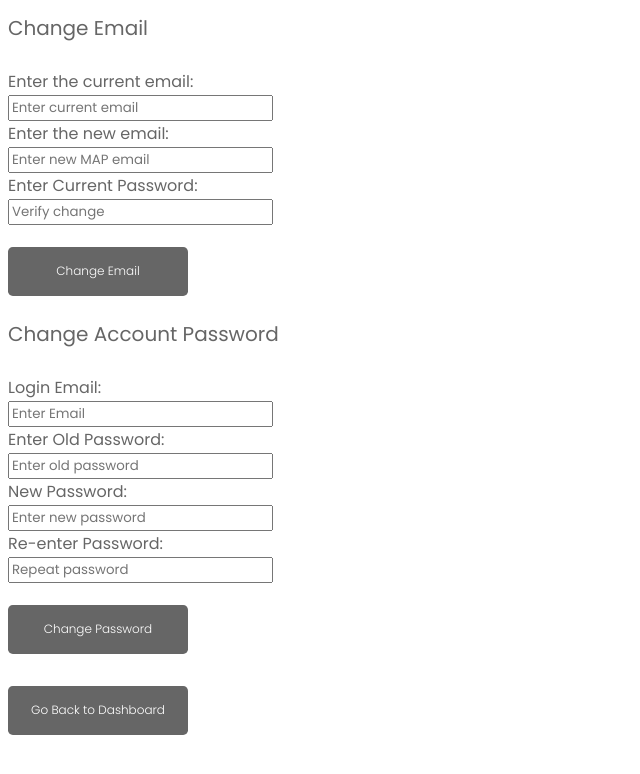
After one commit to harytha6/CloudComputing-AWS-Agile, a PHP site: page /editaccount.php in a window 1280 px wide. The commit adds this page. Shown: the top 774 px of the page, without its empty margins (0-640 px from the left). Run offline with PHP 8.4, Linux system fonts and the light colour scheme; a user stored in the database is signed in; data comes from the database, SQL or seed files in the repository; tables that the repository leaves empty hold one stand-in row (values such as "Sample post"); data that the repository does not hold is empty.

Commit message:
edit own account feature for MAP

```diff
--- /dev/null
+++ b/editaccount.php
@@ -0,0 +1,163 @@
+<?php
+include 'config.php';
+
+session_start();
+
+error_reporting(0);
+
+$mapid = mysqli_real_escape_string($conn,$_SESSION["map_id"]);
+
+$load = mysqli_query($conn, "SELECT * FROM maplogin WHERE id='$mapid' ");
+
+  if (mysqli_num_rows($load) > 0) {
+	$row = mysqli_fetch_assoc($load);
+    	$mapnamepre = $row['full_name'];
+        $mapname = mysqli_real_escape_string($conn, $mapnamepre);
+
+  } else {
+    echo "<script>alert('Loading profile details not complete.');</script>";
+  }
+
+if (isset($_POST["back"])) {
+  header("Location: dashboardforMAP.php");
+}
+
+if (isset($_POST["changeemail"])) {
+    $oldemail = mysqli_real_escape_string($conn, $_POST["oldemail"]);
+    $newemail = mysqli_real_escape_string($conn, $_POST["newemail"]);
+    $password = mysqli_real_escape_string($conn, $_POST["password"]);
+
+    $verify = mysqli_query($conn, "SELECT * FROM maplogin WHERE email ='$oldemail' AND password = '$password' ");
+	         if (mysqli_num_rows($verify)>0) {
+
+                $sql = "UPDATE `maplogin` SET `email` = '$newemail' WHERE `email` = '$oldemail' AND password = '$password' ";
+                $result = mysqli_query($conn, $sql);
+                $verify = mysqli_query($conn, "SELECT * FROM maplogin WHERE email='$newemail' AND password = '$password' ");
+	            if (mysqli_num_rows($verify)>0) {
+   		            echo "<script>alert('Email updated successfully');</script>";
+  	            } else {
+    		        echo "<script>alert('Email updation failed');</script>";
+  	            }
+             }
+             else{
+                echo "<script>alert('Incorrect user details');</script>";
+             }
+}
+if (isset($_POST["changepassword"])) {
+    $email = mysqli_real_escape_string($conn, $_POST["email"]);
+    $oldpassword = mysqli_real_escape_string($conn, $_POST["password"]);
+    $newpassword = mysqli_real_escape_string($conn, $_POST["newpwd"]);
+    $repeatpassword = mysqli_real_escape_string($conn, $_POST["repwd"]);
+
+    $verify = mysqli_query($conn, "SELECT * FROM maplogin WHERE email ='$email' AND password = '$oldpassword' ");
+	    if($newpassword==$repeatpassword){
+            if (mysqli_num_rows($verify)>0) {
+                $sql = "UPDATE `maplogin` SET `password` = '$newpassword' WHERE `email` = '$email' AND password = '$oldpassword' ";
+                $result = mysqli_query($conn, $sql);
+                $verify = mysqli_query($conn, "SELECT * FROM maplogin WHERE email='$email' AND password = '$newpassword' ");
+	            if (mysqli_num_rows($verify)>0) {
+   		            echo "<script>alert('Password updated successfully');</script>";
+  	            } else {
+    		        echo "<script>alert('Password updation failed');</script>";
+  	            }
+             }
+             else{
+                echo "<script>alert('Incorrect user details');</script>";
+             }
+        }
+        else{
+                echo "<script>alert('Both Passwords dont match');</script>";
+             }
+};
+
+?>
+<!DOCTYPE html>
+<html>
+  <head>
+    <link rel="stylesheet" href="statusstyle.css">
+    <title>Negotiation</title>
+  </head>
+<body>
+
+<h1>Change Email</h1>
+
+<form class="form-container js-form-container" method="post">
+            <!-- No id should be same. Change / replace at all occurrences -->
+            <div class="form-inputs">
+                 <div class="mb-3 row">
+                    <label for="oldemail" class="col-sm-2 col-form-label">Enter the current email:</label>
+                    <div class="col-sm-10">
+                        <input id="oldemail" name="oldemail" class="form-control" type="text" placeholder="Enter current email" value="<?php echo $_POST["oldemail"]; ?>" required />
+                    </div>
+                </div>
+                <div class="mb-3 row">
+                    <label for="newemail" class="col-sm-2 col-form-label">Enter the new email:</label>
+                    <div class="col-sm-10">
+                        <input id="newemail" name="newemail" class="form-control" type="text" placeholder="Enter new MAP email" value="<?php echo $_POST["newemail"]; ?>" required />
+                    </div>
+                </div>
+		<div class="mb-3 row">
+                    <label for="password" class="col-sm-2 col-form-label"> Enter Current Password:</label>
+                    <div class="col-sm-10">
+                        <input id="password" name="password" class="form-control" type="text" placeholder="Verify change" value="<?php echo $_POST["password"]; ?>" required />
+                    </div>
+                </div>
+		<div class="form-input-actions">
+                    <div id="actionButtons">
+                        <input type="submit" class="btn" name="changeemail" value="Change Email" />
+                    </div>
+                </div>
+            </div>
+        </form>
+
+<h1>Change Account Password</h1>
+
+	<form class="form-container js-form-container" method="post">
+            <!-- No id should be same. Change / replace at all occurrences -->
+            <div class="form-inputs">
+                <div class="mb-3 row">
+                    <label for="login email" class="col-sm-2 col-form-label">Login Email:</label>
+                    <div class="col-sm-10">
+                        <input id="email" name="email" class="form-control" type="text" placeholder="Enter Email" value="<?php echo $_POST["email"]; ?>" required />
+                    </div>
+                </div>
+                <div class="mb-3 row">
+                    <label for="password" class="col-sm-2 col-form-label"> Enter Old Password:</label>
+                    <div class="col-sm-10">
+                        <input id="password" name="password" class="form-control" type="text" placeholder="Enter old password" value="<?php echo $_POST["password"]; ?>" required />
+                    </div>
+                </div>
+		        <div class="mb-3 row">
+                    <label for="newpwd" class="col-sm-2 col-form-label"> New Password:</label>
+                    <div class="col-sm-10">
+                        <input id="newpwd" name="newpwd" class="form-control" type="text" placeholder="Enter new password" value="<?php echo $_POST["newpwd"]; ?>" required />
+                    </div>
+                </div>
+                <div class="mb-3 row">
+                    <label for="repwd" class="col-sm-2 col-form-label"> Re-enter Password:</label>
+                    <div class="col-sm-10">
+                        <input id="repwd" name="repwd" class="form-control" type="text" placeholder="Repeat password " value="<?php echo $_POST["repwd"]; ?>" required />
+                    </div>
+                </div>
+		        <div class="form-input-actions">
+                    <div id="actionButtons">
+                        <input type="submit" class="btn" name="changepassword" value="Change Password" />
+                    </div>
+                </div>
+            </div>
+        </form>
+
+	<form class="form-container js-form-container" method="post">
+
+		<div class="form-input-actions">
+                    <div id="actionButtons">
+			<input type="submit" class="btn" name="back" value="Go Back to Dashboard" />
+                    </div>
+                </div>
+            </div>
+        </form>
+
+
+
+</body>
+</html>
--- a/statusstyle.css
+++ b/statusstyle.css
@@ -12,6 +12,11 @@ h1 {
   color: #666666;
 }
 
+h9 {
+    font-size: 14px;
+    font-weight: 300;
+    color: #666666;
+}
 h10 {
     font-size: 13px;
     font-weight: 300;
```
Also changed, not shown: dashboardforMAP.php (+7 -1 lines).
